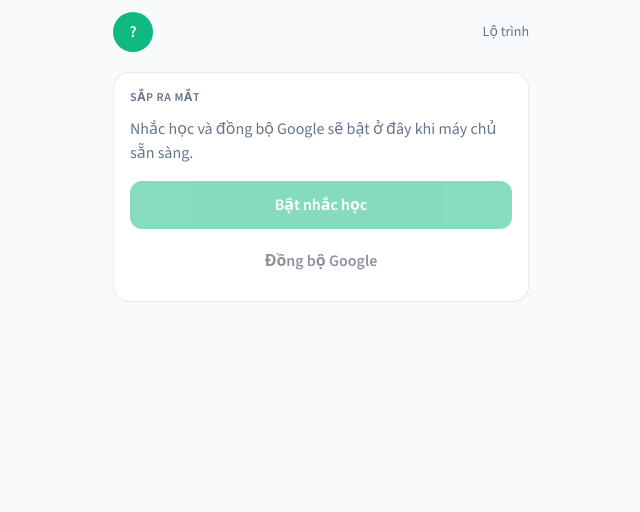
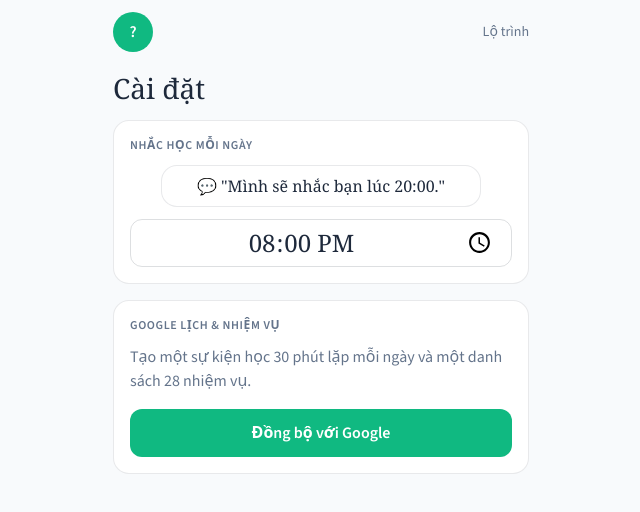
Before and after one commit to HendrixNguyen/English-Training-Harness, a Nuxt app in the folder frontend/: page /settings in a window 1280 px wide. Shown: the top 512 px of the page, without its empty margins (319-959 px from the left). Built offline with nearby package versions, Linux system fonts and the light colour scheme.

Commit message:
frontend: /settings — daily reminder switch and Google sync (design harness/designs/settings.md)

```diff
--- /dev/null
+++ b/frontend/components/ui/AppSwitch.vue
@@ -0,0 +1,25 @@
+<script setup lang="ts">
+defineProps<{ modelValue: boolean, disabled?: boolean, busy?: boolean, labelledby: string }>()
+const emit = defineEmits<{ 'update:modelValue': [boolean] }>()
+</script>
+
+<template>
+  <button
+    type="button"
+    role="switch"
+    :aria-checked="modelValue"
+    :aria-disabled="disabled || busy || undefined"
+    :aria-busy="busy || undefined"
+    :aria-labelledby="labelledby"
+    class="relative inline-flex h-6 w-11 shrink-0 items-center rounded-full transition-colors duration-200 motion-reduce:transition-none disabled:cursor-not-allowed"
+    :class="modelValue ? 'bg-growth' : 'bg-mute/30'"
+    :disabled="disabled || busy"
+    @click="emit('update:modelValue', !modelValue)"
+  >
+    <span
+      class="inline-block size-5 rounded-full bg-white shadow-sm transition-transform duration-200 motion-reduce:transition-none"
+      :class="modelValue ? 'translate-x-[22px]' : 'translate-x-0.5'"
+      aria-hidden="true"
+    />
+  </button>
+</template>
--- a/frontend/pages/login.vue
+++ b/frontend/pages/login.vue
@@ -3,9 +3,7 @@
 import { useApi } from '~/composables/useApi'
 import { useAuthStore, type SignInResponse } from '~/stores/auth'
 import { ApiError } from '~/utils/apiClient'
-import { googleAuthUrl, randomState } from '~/utils/googleAuth'
-
-const STATE_KEY = 'aelp.oauth_state'
+import { googleAuthUrl, OAUTH_STATE_KEY, randomState } from '~/utils/googleAuth'
 
 const config = useRuntimeConfig()
 const route = useRoute()
@@ -18,13 +16,13 @@
 function startSignIn() {
   error.value = null
   const state = randomState()
-  sessionStorage.setItem(STATE_KEY, state)
+  sessionStorage.setItem(OAUTH_STATE_KEY, state)
   window.location.assign(googleAuthUrl(config.public.googleClientId, redirectUri.value, state))
 }
 
 async function finishSignIn(code: string, state: string) {
-  const expected = sessionStorage.getItem(STATE_KEY)
-  sessionStorage.removeItem(STATE_KEY)
+  const expected = sessionStorage.getItem(OAUTH_STATE_KEY)
+  sessionStorage.removeItem(OAUTH_STATE_KEY)
   if (!expected || expected !== state) {
     error.value = 'Phiên đăng nhập không hợp lệ. Thử lại.'
     return
--- a/frontend/pages/settings.vue
+++ b/frontend/pages/settings.vue
@@ -1,15 +1,125 @@
+<script setup lang="ts">
+import { computed, onMounted, ref } from 'vue'
+import { useReminders } from '~/composables/useReminders'
+import { useSettingsStore } from '~/stores/settings'
+import { googleAuthUrl, OAUTH_STATE_KEY, randomState } from '~/utils/googleAuth'
+
+const config = useRuntimeConfig()
+const settings = useSettingsStore()
+const reminders = useReminders({ vapidPublicKey: config.public.vapidPublicKey })
+
+// Transient (unpersisted) alerts from a previous visit — e.g. a sync error, or
+// landing back here after the Google re-consent hand-off — should not linger
+// across a fresh visit to this page; reset before the first render.
+settings.saveError = null
+settings.syncError = null
+
+const time = ref('20:00')
+onMounted(() => {
+  settings.hydrate()
+  time.value = settings.notificationTime
+  reminders.init()
+})
+
+const timeChanged = computed(() => time.value !== settings.notificationTime)
+const switchOn = computed(() => reminders.state.value === 'on' || reminders.state.value === 'requesting')
+const showSwitch = computed(() => !['unsupported', 'no-key'].includes(reminders.state.value))
+
+/** Design §4.1 status lines, one per state. */
+const reminderLine = computed(() => ({
+  off: 'Đang tắt · Bạn sẽ không nhận thông báo.',
+  requesting: 'Đang xin phép trình duyệt…',
+  on: `Đang nhắc lúc ${settings.notificationTime} mỗi ngày.`,
+  denied: 'Trình duyệt đang chặn thông báo. Mở cài đặt trang web, cho phép Thông báo, rồi thử lại.',
+  unsupported: 'Thiết bị này chưa nhắc được qua trình duyệt. Trên iPhone: Chia sẻ → Thêm vào Màn hình chính, rồi mở lại.',
+  'no-key': '',
+  error: 'Không lưu được. Thử lại.',
+  invalid: 'Giờ nhắc không hợp lệ.',
+} as Record<string, string>)[reminders.state.value] ?? '')
+const reminderIsAlert = computed(() => reminders.state.value === 'error' || reminders.state.value === 'invalid')
+
+function toggle(on: boolean) {
+  if (on) void reminders.enable(time.value)
+  else void reminders.disable()
+}
+function saveTime() {
+  void reminders.saveTime(time.value)
+}
+
+/** Design §4.2. */
+const syncLine = computed(() => {
+  if (settings.syncing) return 'Đang đồng bộ…'
+  if (settings.syncError === 'reauth_required') return 'Google cần bạn cho phép lại để ghi lịch và nhiệm vụ.'
+  if (settings.syncError === 'google_unavailable') return 'Google chưa phản hồi. Thử lại sau ít phút.'
+  if (settings.syncError === 'other') return 'Không đồng bộ được. Thử lại.'
+  if (settings.lastSync) {
+    const at = new Date(settings.lastSync.at)
+    return `Đã đồng bộ · ${settings.lastSync.tasksCreatedCount} nhiệm vụ · hôm nay ${at.getHours().toString().padStart(2, '0')}:${at.getMinutes().toString().padStart(2, '0')}`
+  }
+  return ''
+})
+const syncButton = computed(() => {
+  if (settings.syncError === 'reauth_required') return { label: 'Cho phép lại với Google', variant: 'primary' as const }
+  if (settings.syncError === 'google_unavailable') return { label: 'Thử lại', variant: 'primary' as const }
+  if (settings.syncError === 'other') return { label: 'Thử lại', variant: 'danger' as const }
+  if (settings.lastSync) return { label: 'Đồng bộ lại', variant: 'ghost' as const }
+  return { label: 'Đồng bộ với Google', variant: 'primary' as const }
+})
+function onSync() {
+  if (settings.syncError === 'reauth_required') {
+    // Same hand-off as /login: prompt=consent re-grants calendar.events + tasks.
+    const state = randomState()
+    sessionStorage.setItem(OAUTH_STATE_KEY, state)
+    window.location.assign(googleAuthUrl(config.public.googleClientId, `${window.location.origin}/login`, state))
+    return
+  }
+  void settings.syncGoogle()
+}
+</script>
+
 <template>
   <main class="mx-auto max-w-md px-4 pb-8">
     <AppHeader />
-    <AppCard title="Sắp ra mắt" class="mt-2">
+    <h1 class="mt-2 font-display text-[28px] leading-8">Cài đặt</h1>
+
+    <AppCard title="Nhắc học mỗi ngày" class="mt-4">
+      <SpeechBubble :line="`Mình sẽ nhắc bạn lúc ${time}.`" />
+      <label class="mt-3 block">
+        <span class="sr-only">Giờ nhắc</span>
+        <input
+          v-model="time"
+          type="time"
+          class="h-12 w-full rounded-btn border border-ink/15 bg-transparent px-4 text-center font-display text-2xl tabular-nums dark:border-paper/15"
+        >
+      </label>
+      <div v-if="showSwitch" class="mt-4 flex items-center justify-between border-t border-ink/10 pt-4 dark:border-paper/10">
+        <span id="reminder-label" class="font-semibold">Bật nhắc học</span>
+        <AppSwitch
+          :model-value="switchOn"
+          :disabled="reminders.state.value === 'denied'"
+          :busy="reminders.state.value === 'requesting'"
+          labelledby="reminder-label"
+          @update:model-value="toggle"
+        />
+      </div>
+      <p v-if="reminderLine" class="mt-2 text-sm" :class="reminderIsAlert ? 'text-alert' : 'text-mute'" role="status">
+        {{ reminderLine }}
+      </p>
+      <AppButton v-if="timeChanged" class="mt-4" block :loading="settings.saving" @click="saveTime">
+        Lưu giờ nhắc
+      </AppButton>
+    </AppCard>
+
+    <AppCard title="Google Lịch & Nhiệm vụ" class="mt-4">
       <p class="text-mute">
-        Nhắc học và đồng bộ Google sẽ bật ở đây khi máy chủ sẵn sàng.
+        Tạo một sự kiện học 30 phút lặp mỗi ngày và một danh sách 28 nhiệm vụ.
       </p>
-      <div class="mt-4 flex flex-col gap-2">
-        <AppButton block disabled aria-describedby="settings-soon">Bật nhắc học</AppButton>
-        <AppButton block disabled variant="ghost" aria-describedby="settings-soon">Đồng bộ Google</AppButton>
-      </div>
-      <p id="settings-soon" class="sr-only">Chưa khả dụng</p>
+      <AppButton class="mt-4" block :variant="syncButton.variant" :loading="settings.syncing" @click="onSync">
+        {{ syncButton.label }}
+      </AppButton>
+      <p v-if="syncLine" class="mt-2 text-sm" :class="settings.syncError && settings.syncError !== 'reauth_required' ? 'text-alert' : 'text-mute'" role="status">
+        {{ syncLine }}
+      </p>
     </AppCard>
   </main>
 </template>
--- a/frontend/utils/googleAuth.ts
+++ b/frontend/utils/googleAuth.ts
@@ -1,5 +1,8 @@
 /** Mirrors backend/internal/auth/scopes.go — keep the two lists identical. */
 export const GOOGLE_AUTH_ENDPOINT = 'https://accounts.google.com/o/oauth2/v2/auth'
+
+/** sessionStorage key for the OAuth `state` anti-forgery token, shared by /login and /settings. */
+export const OAUTH_STATE_KEY = 'aelp.oauth_state'
 
 export const GOOGLE_SCOPES = [
   'openid',
```
Also changed, not shown: 1 other file (tests, documents, lock files or other folders).
